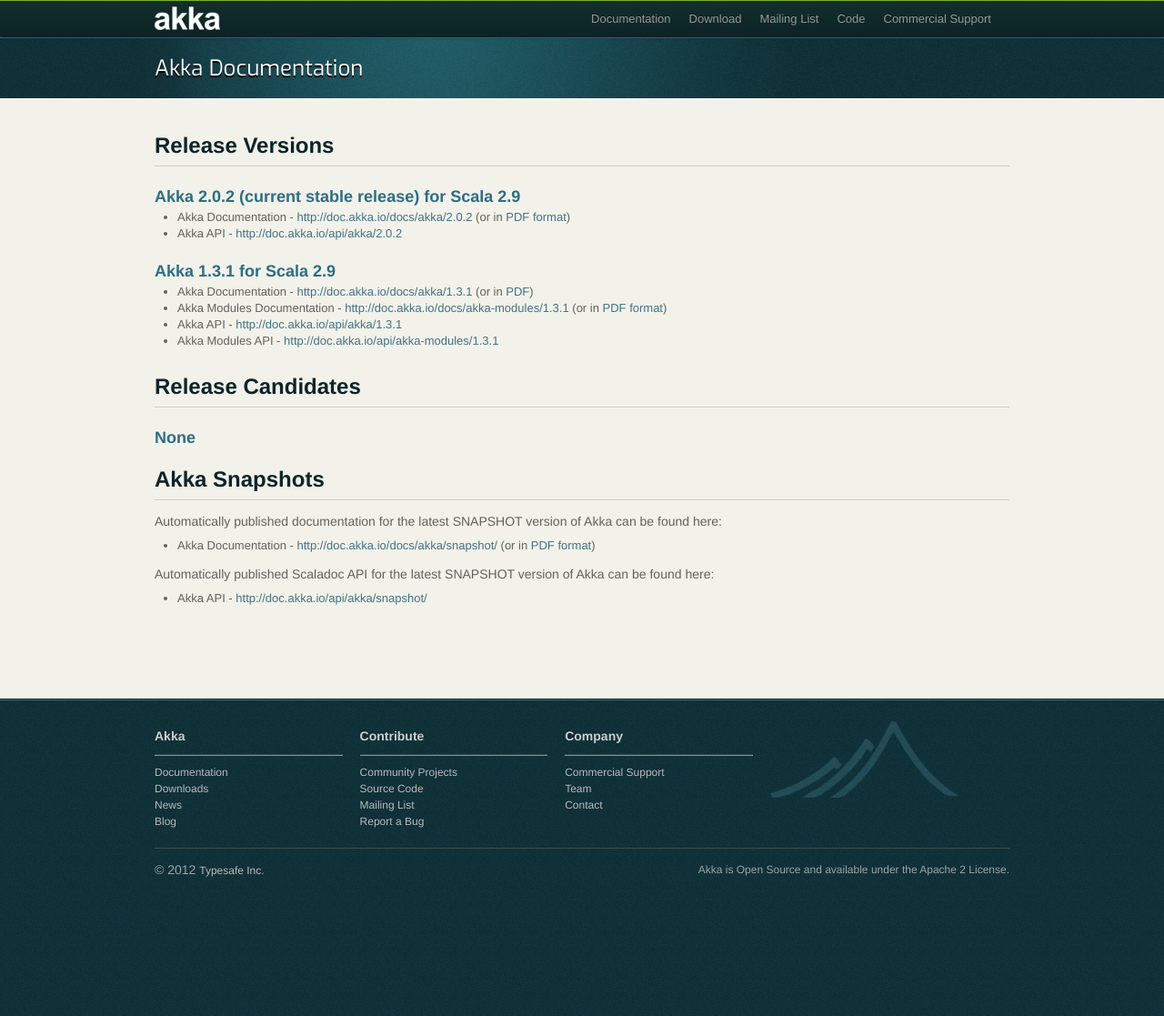
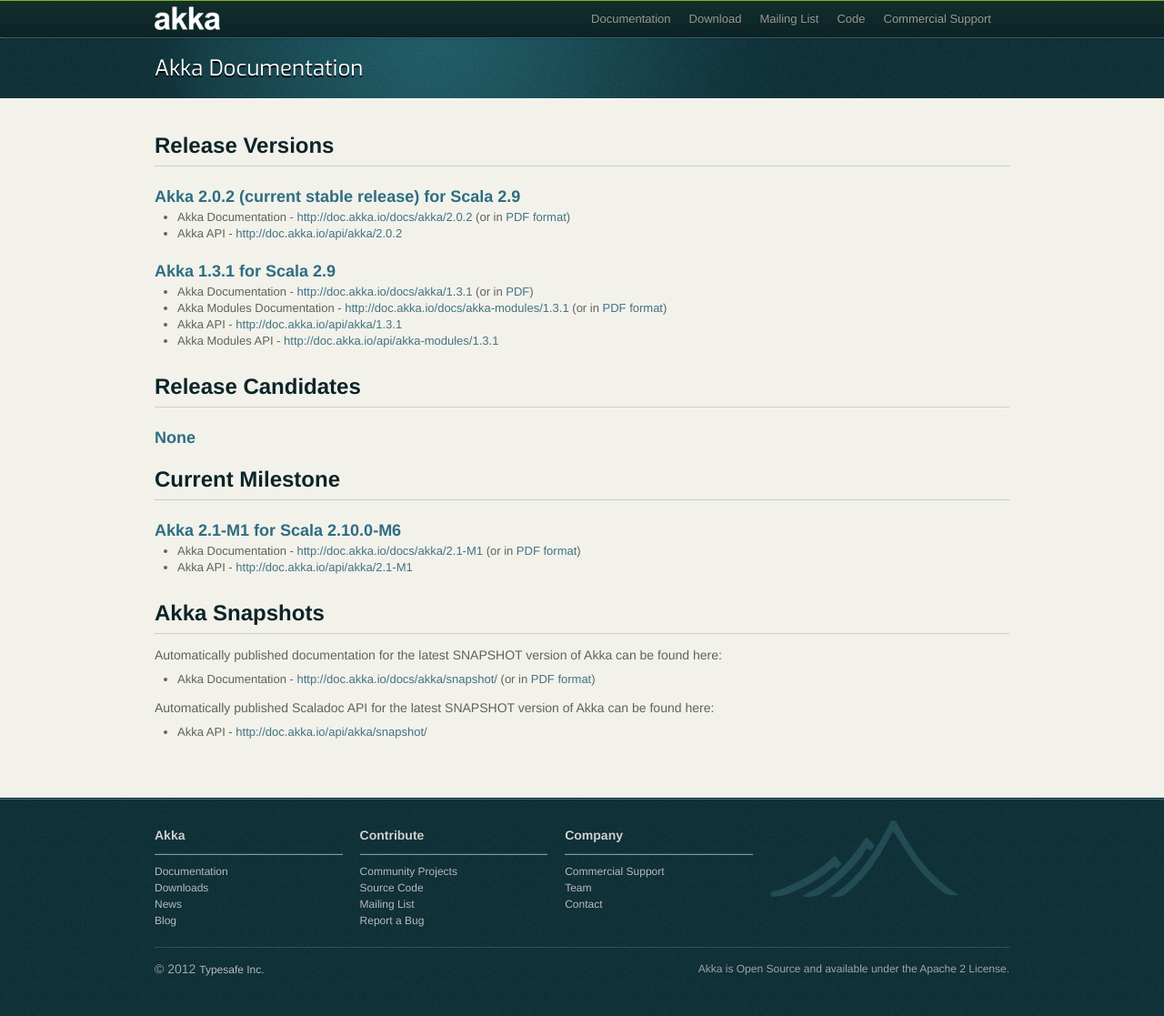
Before and after one commit to raboof/akka.github.com, a Jekyll site: the page built from docs/index.md, in a window 1280 px wide. Shown: the whole page at 91% size. Built offline with Jekyll 4.4.1, drawn with Linux system fonts in a browser that asks for light colours; before the commit the page ends 1008 px from its top, so only the background shows below that.

Commit message:
Update docs/index.md
Added Current Milestone (2.1-M1)

```diff
--- a/docs/index.md
+++ b/docs/index.md
@@ -23,6 +23,15 @@
 
 ### None
 
+
+## Current Milestone
+
+### Akka 2.1-M1 for Scala 2.10.0-M6
+
+* Akka Documentation - [http://doc.akka.io/docs/akka/2.1-M1](http://doc.akka.io/docs/akka/2.1-M1) (or in [PDF format](http://doc.akka.io/docs/akka/2.1-M1/Akka.pdf))
+* Akka API - [http://doc.akka.io/api/akka/2.1-M1](http://doc.akka.io/api/akka/2.1-M1)
+
+
 ## Akka Snapshots
 
 Automatically published documentation for the latest SNAPSHOT version of Akka can be found here:
```
